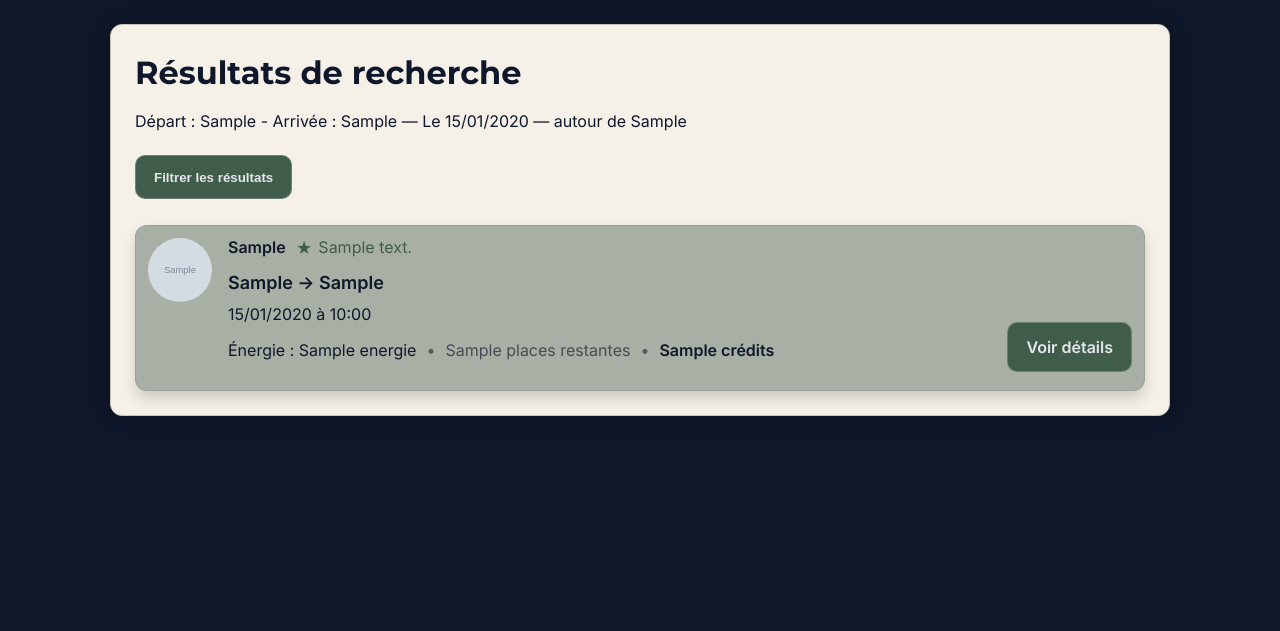
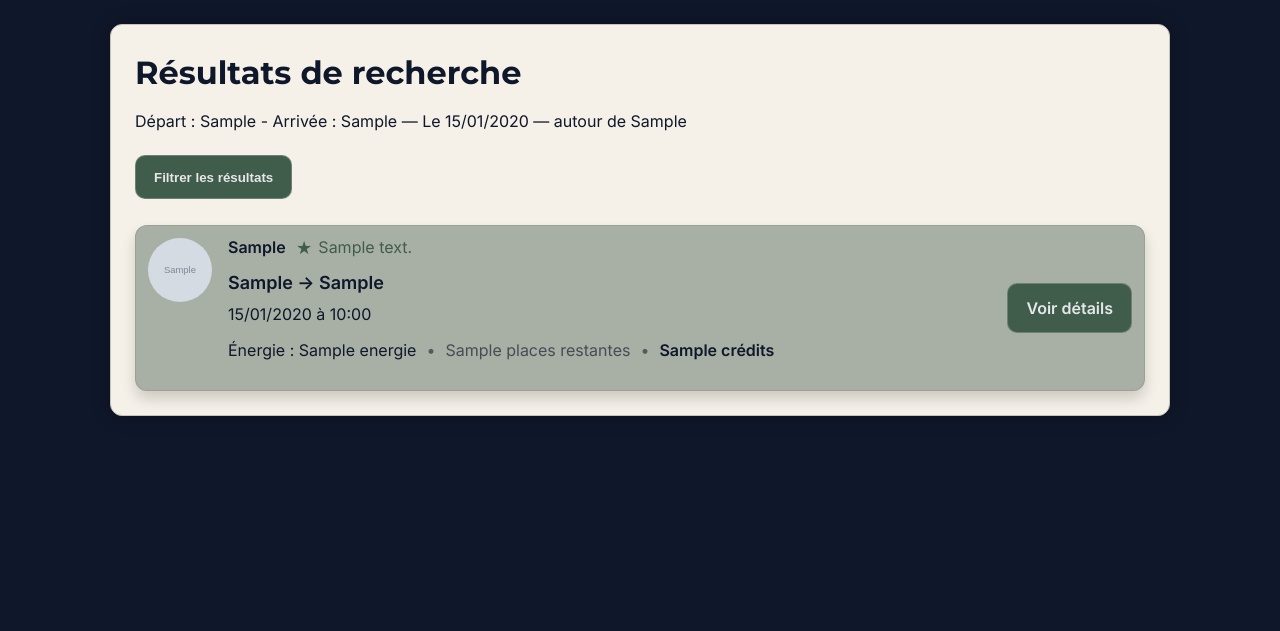
Before and after one commit to rebecca-roussel/ecoride, a Symfony app: template templates/resultats/index.html.twig in a window 1280 px wide. Shown: the part 44-675 px from the top of the page. Run offline with Twig, Linux system fonts and the light colour scheme; the template is opened without the code that fills it: most values are stand-ins (such as "Sample title", 1, 10 or a date in 2020); grey boxes marked "Sample" are stand-in pictures; some libraries are stand-ins or nearby versions.

Commit message:
Corrige la zone cliquable du lien voir détails

```diff
--- a/public/css/resultats.css
+++ b/public/css/resultats.css
@@ -121,9 +121,9 @@
 
 .carte_covoiturage{
   display: grid;
-  grid-template-columns: 1fr auto;
-  column-gap: 24px;
-  align-items: start;
+  grid-template-columns: minmax(0, 1fr) auto;
+  gap: 24px;
+  align-items: center;
 
   background: var(--texte_secondaire);
   border-radius: 12px;
@@ -136,10 +136,11 @@
 
 
 .bloc_chauffeur{
-display: flex;
-align-items: flex-start;
-gap: 16px;
-min-width: 0;
+  display: flex;
+  align-items: flex-start;
+  gap: 16px;
+  min-width: 0;
+  overflow: hidden;
 }
 
 
@@ -222,16 +223,24 @@ min-width: 0;
 /* BOUTON “VOIR DETAILS” */
 
 .zone_bouton_details{
-  align-self: end;
+  position: relative;
+  z-index: 2;
   display: flex;
+  align-items: center;
   justify-content: flex-end;
-  padding-bottom: 6px;
-  min-width: auto;
+  align-self: center;
+  min-width: 160px;
 }
 
 .bouton_details{
+  position: relative;
+  z-index: 3;
+  display: inline-flex;
+  align-items: center;
+  justify-content: center;
   text-decoration: none;
-  margin-top: 10px;
+  white-space: nowrap;
+  pointer-events: auto;
   max-width: 100%;
 }
 
@@ -255,11 +264,13 @@ min-width: 0;
   .carte_covoiturage{
     grid-template-columns: 1fr;
     row-gap: 16px;
+    align-items: start;
   }
 
   .zone_bouton_details{
-    min-width: auto;
+    min-width: 0;
     justify-content: flex-start;
+    align-self: start;
   }
 }
 
```
